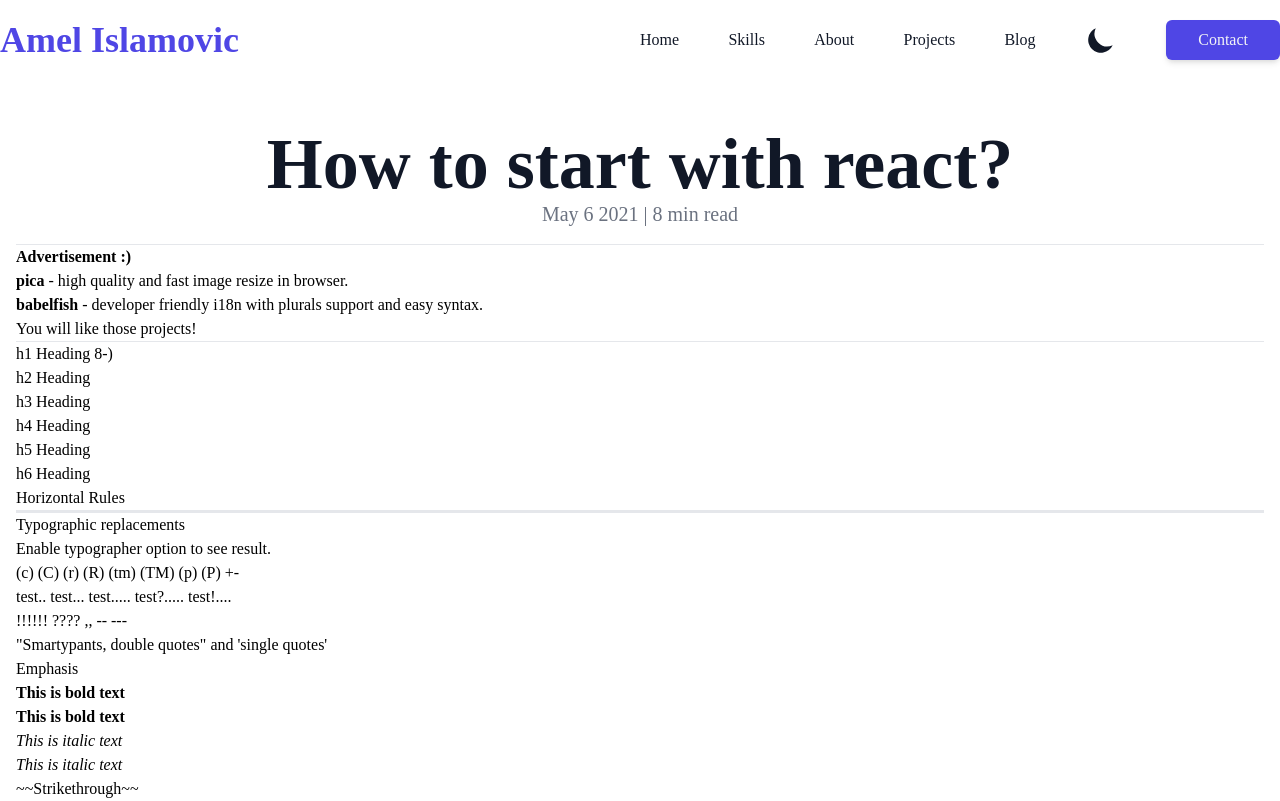
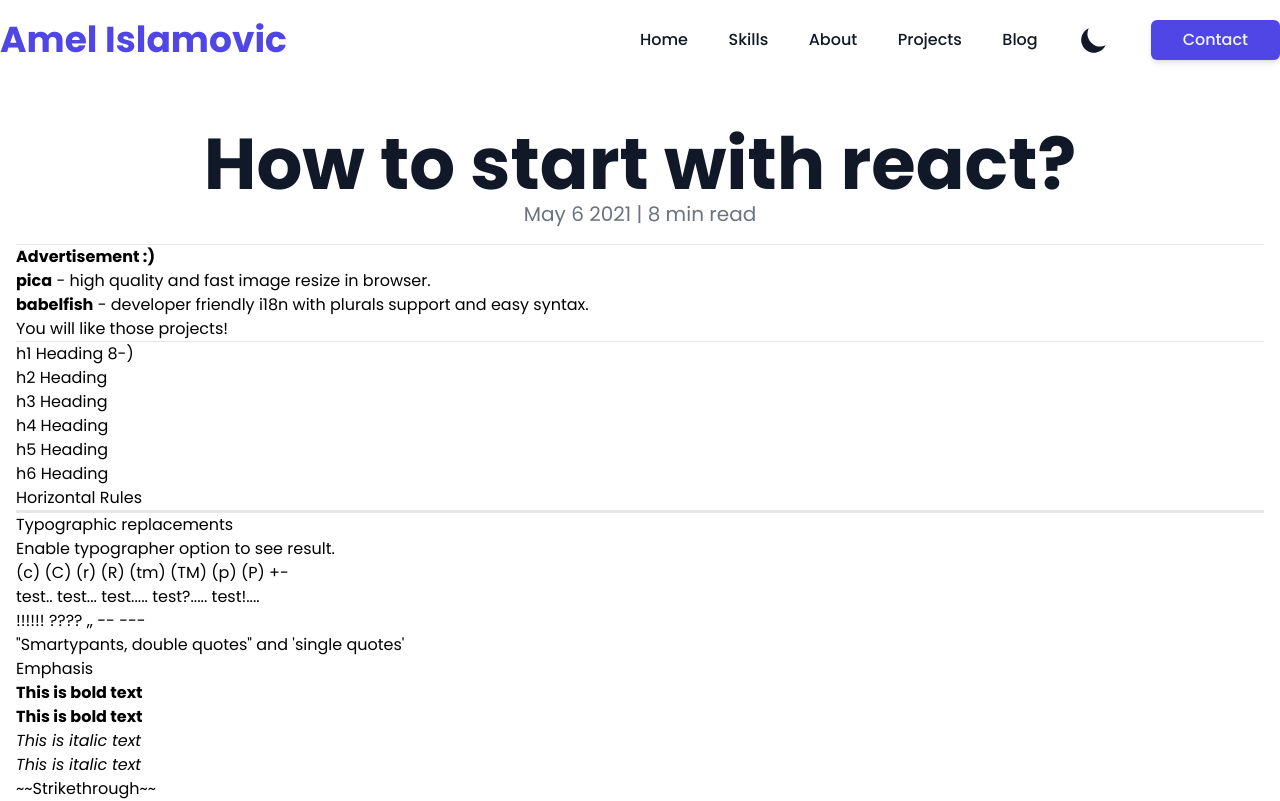
Before and after one commit to sk0le/personal-webiste, a Next.js app: page /blog/how-to-start-with-react in a window 1280 px wide. Shown: the top 801 px of the page. Built offline with nearby package versions, Linux system fonts and the light colour scheme; what @tailwindcss/typography would draw is missing.

Commit message:
added font

```diff
--- a/src/_content/_posts/how-to-start-with-react.md
+++ b/src/_content/_posts/how-to-start-with-react.md
@@ -67,10 +67,6 @@
 ## Blockquotes
 
 > Blockquotes can also be nested...
->
-> > ...by using additional greater-than signs right next to each other...
-> >
-> > > ...or with spaces between arrows.
 
 ## Lists
 
--- a/src/pages/blog/[slug].tsx
+++ b/src/pages/blog/[slug].tsx
@@ -21,6 +21,10 @@
         node.style.fontFamily = "Poppins";
         hljs.highlightBlock(node);
       });
+      const links = con.querySelectorAll("a");
+      links.forEach((node) => {
+        node.setAttribute("target", "_blank");
+      });
     }
   }, []);
   return (
@@ -42,7 +46,7 @@
         <meta property="twitter:description" content={post.data.desc} />
         <meta property="twitter:image" content={post.data.img} />
       </Head>
-      <main className="flex-1 w-full min-h-[90vh] h-full flex flex-col justify-start items-center py-8 px-4 xl:px-0">
+      <main className="flex-1 w-full min-h-[90vh] h-full flex flex-col justify-start items-center py-2 sm:py-4 lg:py-8 px-4 xl:px-0">
         <div className="mt-4 flex flex-col items-center">
           <h1 className="text-5xl sm:text-6xl lg:text-7xl max-w-screen-xl w-full text-center text-gray-900 dark:text-gray-100 font-bold">
             {post.data.title}
--- a/src/styles/globals.css
+++ b/src/styles/globals.css
@@ -1,3 +1,5 @@
+@import url("https://fonts.googleapis.com/css2?family=Poppins:ital,wght@0,100;0,200;0,300;0,400;0,500;0,600;0,700;0,800;0,900;1,100;1,200;1,300;1,400;1,500;1,600;1,700;1,800;1,900&display=swap");
+
 @tailwind base;
 @tailwind components;
 @tailwind utilities;
--- a/tailwind.config.js
+++ b/tailwind.config.js
@@ -17,6 +17,9 @@
             css: {
               hr: { borderColor: theme("colors.gray.400") },
               "ul > li::before": { backgroundColor: theme("colors.gray.400") },
+              blockquote: {
+                borderLeftColor: theme("colors.gray.400"),
+              },
             },
           },
           dark: {
```
